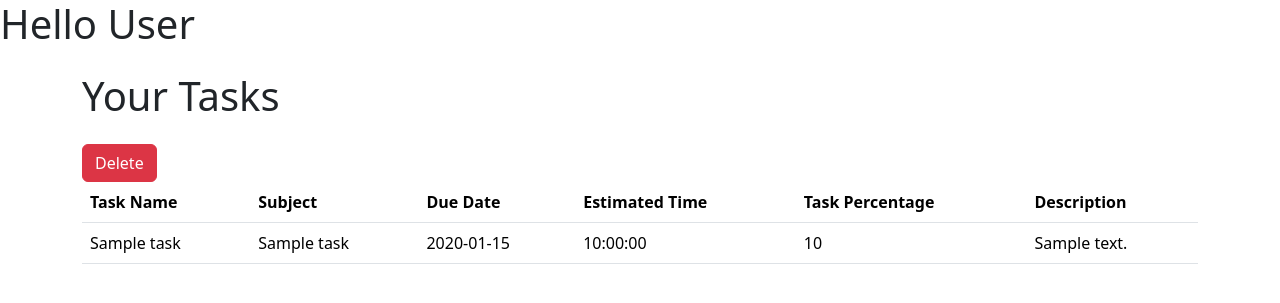
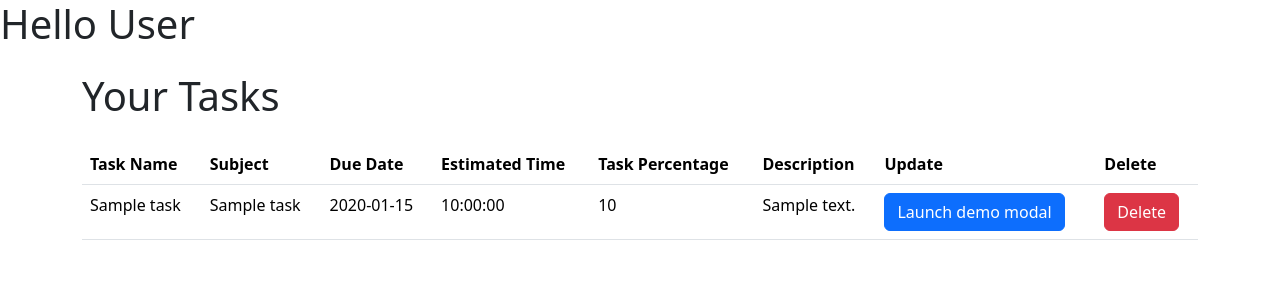
Before and after one commit to sgebrekiros/IS-Student-Scheduler, a Flask app: page /show-tasks in a window 1280 px wide. Shown: the top 303 px of the page. Run offline with Flask 3, Linux system fonts and the light colour scheme; a user stored in the database is signed in; tables that the repository leaves empty hold one stand-in row (values such as "Sample post").

Commit message:
update modal not working

```diff
--- a/Templates/add-tasks.html
+++ b/Templates/add-tasks.html
@@ -22,7 +22,7 @@
         <br><br>
 
         <label for="estimated_time">Estimated time to complete task:</label>
-        <input type="time" id="estimated_xtime" name="estimated_time"
+        <input type="time" id="estimated_time" name="estimated_time"
         placeholder="estimated time">
 
         <br><br>
--- a/Templates/show-tasks.html
+++ b/Templates/show-tasks.html
@@ -15,6 +15,8 @@
                 <th scope="col">Estimated Time</th>
                 <th scope="col">Task Percentage</th>
                 <th scope="col">Description</th>
+                <th scope="col">Update</th>
+                <th scope="col">Delete</th>
               </tr>
             </thead>
           <tbody>
@@ -26,13 +28,41 @@
                 <td>{{ task.estimated_time }}</td>
                 <td>{{ task.task_percentage }}</td>
                 <td>{{ task.description }}</td>
+                <td>
+                  <!-- <form action="{{url_for('update_task', task_id=task.task_id)}}" method="POST">
+                  <button type="submit" class="btn btn-danger">Update</button></td> -->
+                  <button type="button" class="btn btn-primary" data-toggle="modal" data-target="#update-modal">
+                    Launch demo modal
+                  </button>
+                </td>
+                <td>
                   <form action="{{url_for('delete_task', task_id=task.task_id)}}" method="POST">
                   <button type="submit" class="btn btn-danger">Delete</button></td>
                   </form>
+                </td>
               </tr>
 
                   {% endfor %}
                 </tbody>
-    </form>
+    <!-- Modal -->
+                <div class="modal fade" id="update-modal" tabindex="-1" role="dialog" aria-labelledby="modal-title" aria-hidden="true">
+                  <div class="modal-dialog">
+                    <div class="modal-content">
+                      <div class="modal-header">
+                        <h5 class="modal-title" id="modal-title">Modal title</h5>
+                        <button type="button" class="btn-close" data-dismiss="modal" aria-label="Close">
+                          <span aria-hidden="true">&times;</span>
+                        </button>
+                      </div>
+                      <div class="modal-body">
+                        <h5>hi</h5>
+                      </div>
+                        <div class="modal-footer">
+                        <button type="button" class="btn btn-secondary" data-dismiss="modal">Close</button>
+                        <button type="button" class="btn btn-primary">Save changes</button>
+                      </div>
+                    </div>
+                  </div>
+                </div>
 
 {% endblock %}
--- a/app.py
+++ b/app.py
@@ -1,4 +1,4 @@
-from flask import Flask, render_template, url_for, request, redirect
+from flask import Flask, render_template, url_for, request, redirect, jsonify
 from flask_sqlalchemy import SQLAlchemy
 from flask_login import LoginManager, UserMixin, login_user, login_required, logout_user, current_user
 from flask import flash
@@ -186,6 +186,26 @@
     flash('Task has been deleted!', 'success')
     return redirect(url_for('show_tasks'))
 
+@app.route('/update-task/<int:task_id>', methods=['POST'])
+@login_required
+def update_task(task_id):
+    task = Task.query.get(task_id)
+    if not task:
+        return jsonify({'error': 'Task not found'}), 404
+    return redirect(url_for)
+
+    data = request.get_json()
+    task.task_name = data.get('task_name', task.task_name)
+    task.subject = data.get('subject', task.subject)
+    task.due_date = data.get('due_date', task.due_date)
+    task.estimated_time = data.get('estimated_time', task.estimated_time)
+    task.task_percentage = data.get('task_percentage', task.task_percentage)
+    task.description = data.get('description', task.description)
+
+    db.session.commit()
+
+    return jsonify({'message': 'Task updated successfully'})
+
 # events page
 # @app.route('/add-events')
 # def events():
```
Also changed, not shown: Templates/register.html (line endings or trailing spaces). Lines whose indentation alone changed are shown as unchanged.
